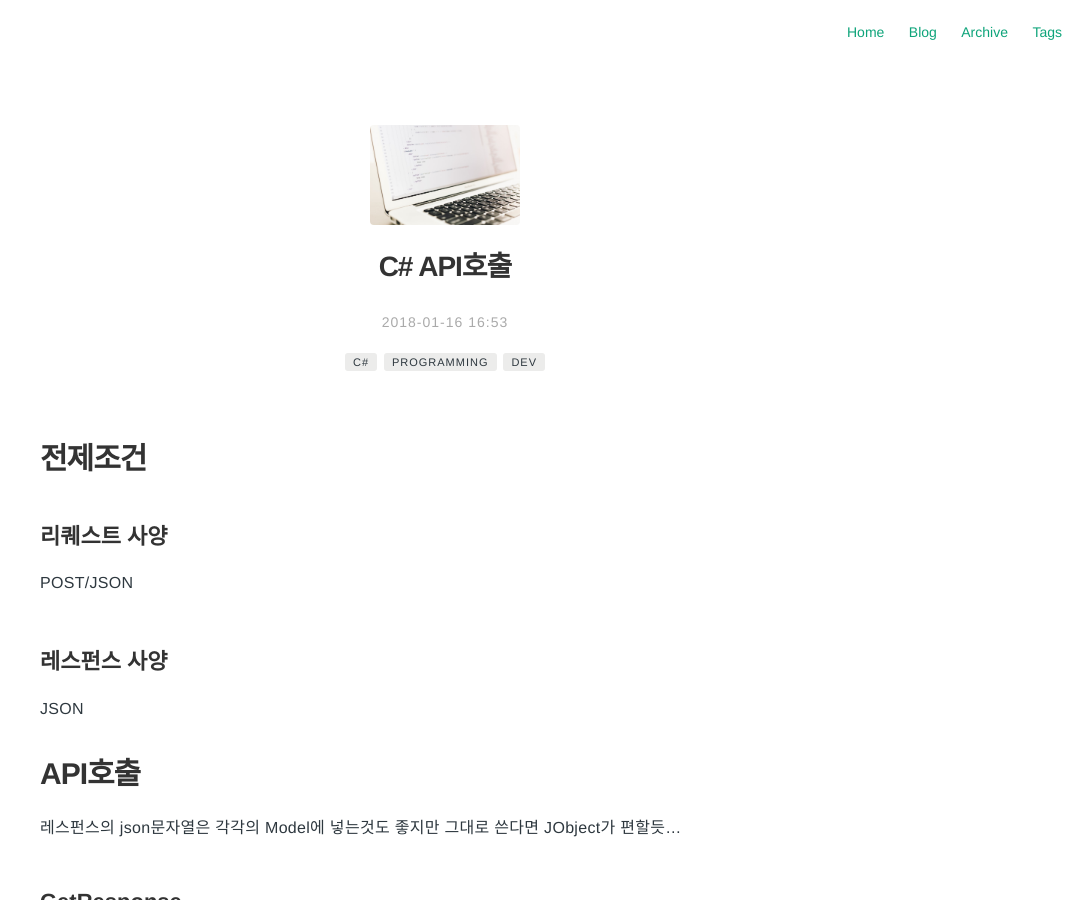
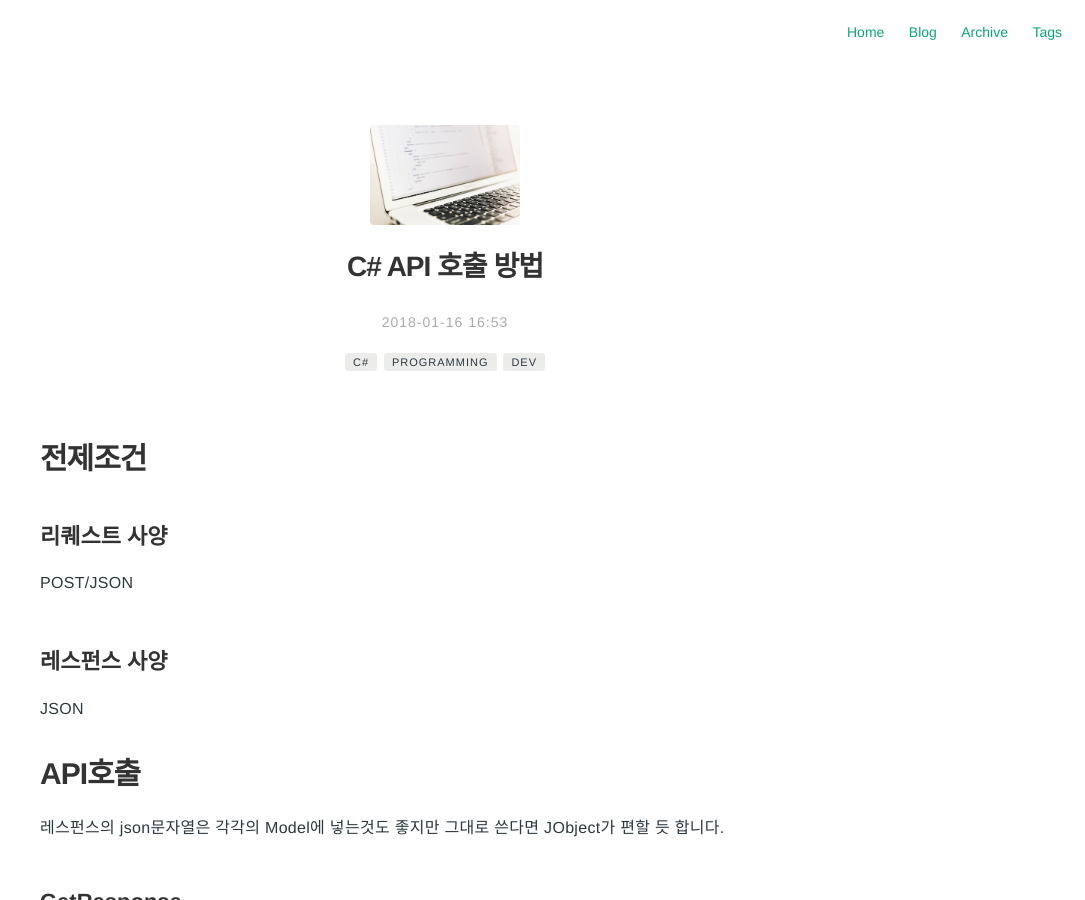
Before and after one commit to Pie001/pie001.github.io, a Jekyll site: the page built from _posts/2018-01-16-0008.md, in a window 1280 px wide and 900 px high. Shown: the whole window, without its empty margins (195-1280 px from the left). Built offline with Jekyll 4.4.1, drawn with Linux system fonts in a browser that asks for light colours; comment, search, counter and statistics services are not loaded.

Commit message:
Update 2018-01-16-0008.md

````diff
--- a/_posts/2018-01-16-0008.md
+++ b/_posts/2018-01-16-0008.md
@@ -1,5 +1,5 @@
 ---
-title: C# API호출
+title: C# API 호출 방법
 layout: post
 date: 2018-01-16 16:53
 image: /assets/images/post_header.jpg
@@ -13,7 +13,7 @@ tag:
 - dev
 category: blog
 author: pie
-description: C# API호출
+description: C# API 호출 방법
 ---
 
 # 전제조건
@@ -25,7 +25,7 @@ POST/JSON
 JSON
 
 # API호출
-레스펀스의 json문자열은 각각의 Model에 넣는것도 좋지만 그대로 쓴다면 JObject가 편할듯...
+레스펀스의 json문자열은 각각의 Model에 넣는것도 좋지만 그대로 쓴다면 JObject가 편할 듯 합니다.
 
 ## GetResponse
 ```cs
````
